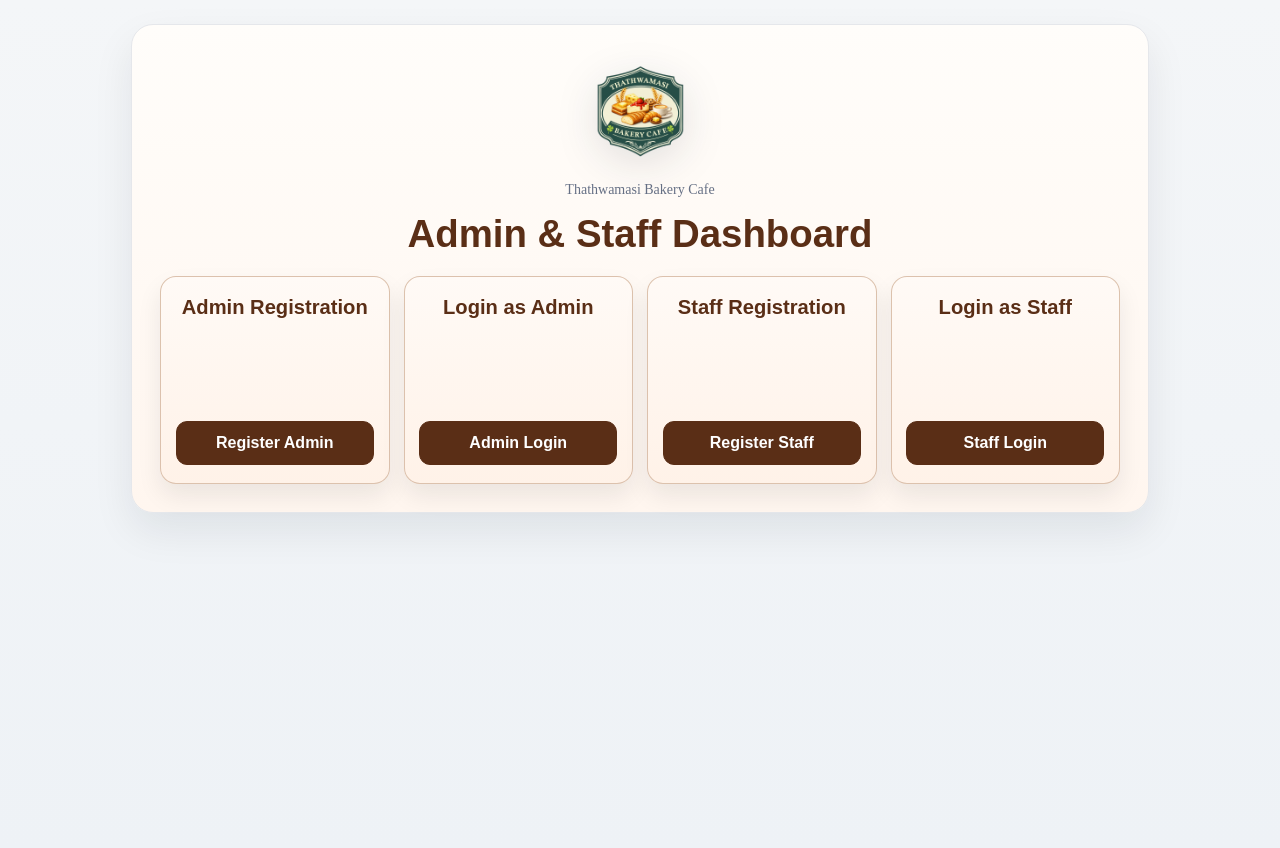
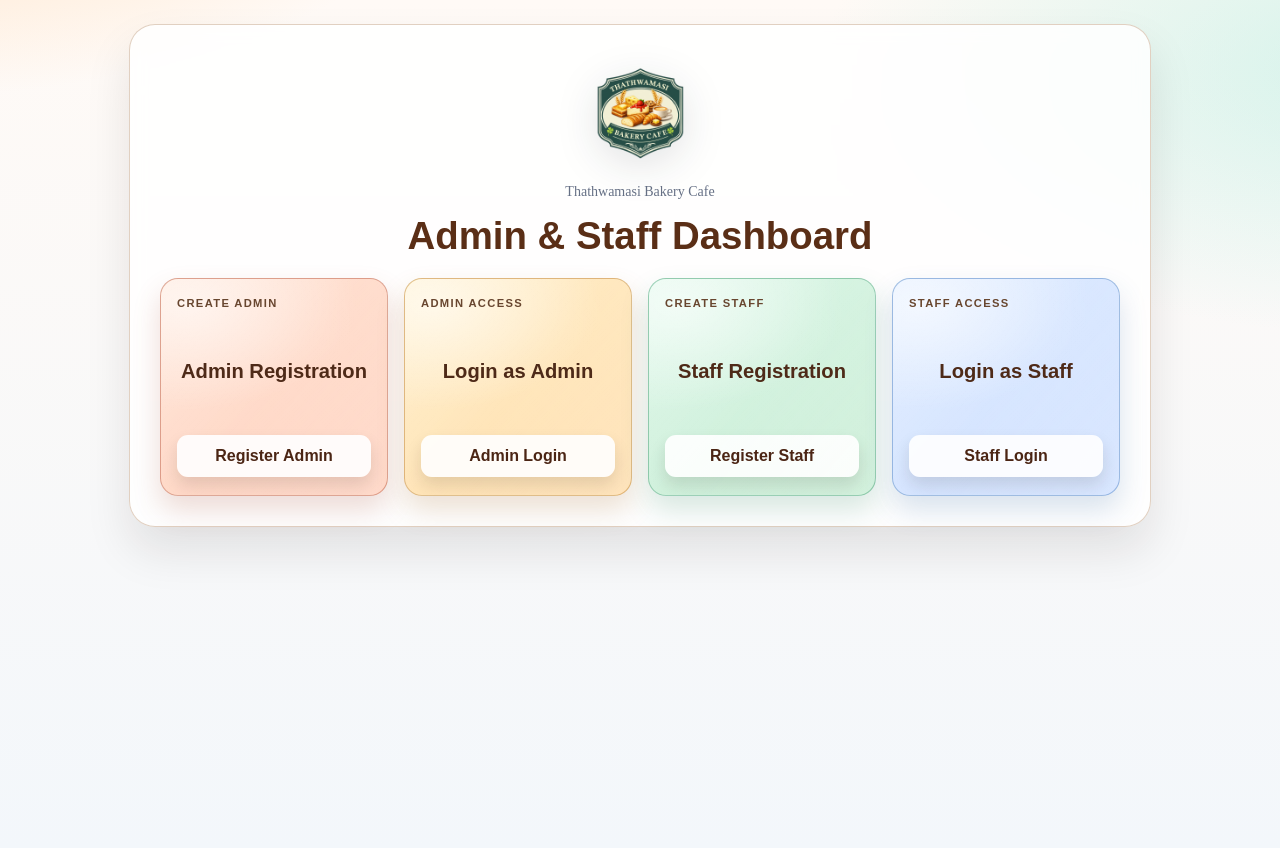
Before and after one commit to AnujMishra77000/suneil_cafe, a Django app: page /dashboard-auth/ in a window 1280 px wide. Run offline with Django 5.2, Linux system fonts and the light colour scheme; parts of the project's set-up code (start-up, migrations or seed data) failed here and were passed over.

Commit message:
New_60 commit

```diff
--- a/orders/static/orders/admin_auth.css
+++ b/orders/static/orders/admin_auth.css
@@ -200,3 +200,203 @@ th{background:#f8fafc;color:#334155}
         width: min(88%, 240px);
     }
 }
+
+/* Premium auth visual upgrade */
+body {
+    background:
+        radial-gradient(980px 420px at -10% -18%, rgba(255, 208, 159, 0.62), transparent 60%),
+        radial-gradient(920px 420px at 110% 8%, rgba(153, 233, 217, 0.42), transparent 64%),
+        linear-gradient(180deg, #fffaf6 0%, #f3f7fb 100%);
+    color: #1f262d;
+}
+
+.auth-card {
+    border-radius: 22px;
+    border: 1px solid rgba(223, 204, 188, 0.92);
+    background: rgba(255, 255, 255, 0.84);
+    backdrop-filter: blur(8px);
+    box-shadow: 0 24px 46px rgba(28, 22, 16, 0.1);
+}
+
+.auth-card--portal-entry {
+    border-radius: 26px;
+    padding: 30px;
+}
+
+.auth-card--portal-entry .portal-grid--cards {
+    gap: 16px;
+}
+
+.auth-card--portal-entry .portal-card--link {
+    position: relative;
+    min-height: 180px;
+    border-radius: 18px;
+    border: 1px solid var(--card-border, rgba(204, 174, 151, 0.9));
+    background: linear-gradient(145deg, var(--card-from, #fff7f1) 0%, var(--card-to, #ffe8d6) 100%);
+    box-shadow: 0 14px 28px var(--card-shadow, rgba(42, 29, 19, 0.12));
+    opacity: 0;
+    transform: translateY(14px) scale(0.985);
+    animation: authCardIn 700ms cubic-bezier(0.18, 0.92, 0.24, 1) forwards;
+    animation-delay: calc(var(--card-index, 0) * 90ms + 60ms);
+    transition: transform 220ms cubic-bezier(0.2, 0.9, 0.24, 1), box-shadow 220ms ease, filter 220ms ease;
+}
+
+.auth-card--portal-entry .portal-card--link::before {
+    content: "";
+    position: absolute;
+    inset: 0;
+    background:
+        radial-gradient(240px 150px at 12% 12%, rgba(255, 255, 255, 0.58), transparent 70%),
+        linear-gradient(130deg, rgba(255, 255, 255, 0.12), rgba(255, 255, 255, 0.02), rgba(255, 255, 255, 0.24));
+    border-radius: inherit;
+    pointer-events: none;
+}
+
+.auth-card--portal-entry .portal-card--link:hover {
+    transform: translateY(-4px) scale(1.01);
+    box-shadow: 0 22px 36px rgba(28, 24, 21, 0.18);
+    filter: saturate(1.06);
+}
+
+.auth-card--portal-entry .portal-card--link h2,
+.auth-card--portal-entry .portal-card--link .portal-card__eyebrow,
+.auth-card--portal-entry .portal-card--link .btn {
+    position: relative;
+    z-index: 1;
+}
+
+.auth-card--portal-entry .portal-card--link .portal-card__eyebrow {
+    margin: 0;
+    font-size: 0.7rem;
+    font-weight: 800;
+    letter-spacing: 0.12em;
+    text-transform: uppercase;
+    color: #68462f;
+}
+
+.auth-card--portal-entry .portal-card--link h2 {
+    color: #4e2a18;
+}
+
+.auth-card--portal-entry .portal-card--link .btn {
+    border: none;
+    background: rgba(255, 255, 255, 0.9);
+    color: #4b2514;
+    box-shadow: 0 8px 16px rgba(35, 24, 16, 0.12);
+}
+
+.auth-card--portal-entry .portal-card--link .btn:hover {
+    background: #fff;
+}
+
+.portal-card--admin-register {
+    --card-from: #ffe6d8;
+    --card-to: #ffcfbb;
+    --card-border: rgba(171, 79, 58, 0.4);
+    --card-shadow: rgba(169, 78, 56, 0.2);
+}
+
+.portal-card--admin-login {
+    --card-from: #fff0cc;
+    --card-to: #ffdca8;
+    --card-border: rgba(170, 114, 44, 0.38);
+    --card-shadow: rgba(163, 107, 39, 0.2);
+}
+
+.portal-card--staff-register {
+    --card-from: #dff8ea;
+    --card-to: #c5ecd2;
+    --card-border: rgba(39, 135, 96, 0.36);
+    --card-shadow: rgba(37, 128, 89, 0.18);
+}
+
+.portal-card--staff-login {
+    --card-from: #e1edff;
+    --card-to: #cddfff;
+    --card-border: rgba(47, 106, 172, 0.36);
+    --card-shadow: rgba(45, 98, 162, 0.18);
+}
+
+.auth-card--form-page {
+    border-radius: 22px;
+    border: 1px solid rgba(206, 215, 230, 0.92);
+    background:
+        radial-gradient(360px 220px at 8% -8%, rgba(255, 214, 172, 0.36), transparent 70%),
+        radial-gradient(420px 260px at 100% -10%, rgba(164, 227, 215, 0.3), transparent 76%),
+        rgba(255, 255, 255, 0.9);
+    box-shadow: 0 26px 44px rgba(26, 22, 18, 0.11);
+    animation: authFormIn 560ms cubic-bezier(0.22, 0.95, 0.29, 1) both;
+}
+
+.auth-card--form-page .auth-top h1 {
+    color: #512a17;
+}
+
+.auth-card--form-page .auth-form {
+    gap: 16px;
+}
+
+.auth-card--form-page .field label {
+    color: #2f3740;
+}
+
+.auth-card--form-page .field input,
+.auth-card--form-page .field select {
+    border: 1px solid #d3dde9;
+    border-radius: 12px;
+    background: #fefefe;
+    transition: border-color 180ms ease, box-shadow 180ms ease, background 180ms ease;
+}
+
+.auth-card--form-page .field input:focus,
+.auth-card--form-page .field select:focus {
+    outline: none;
+    border-color: #86a9d6;
+    background: #fff;
+    box-shadow: 0 0 0 3px rgba(113, 153, 210, 0.18);
+}
+
+.auth-card--form-page .btn-primary {
+    border: none;
+    background: linear-gradient(140deg, #6a3a20 0%, #4c2717 100%);
+    box-shadow: 0 10px 20px rgba(85, 43, 22, 0.24);
+}
+
+.auth-card--form-page .btn-primary:hover {
+    filter: brightness(1.05);
+}
+
+@keyframes authCardIn {
+    from {
+        opacity: 0;
+        transform: translateY(14px) scale(0.985);
+    }
+    to {
+        opacity: 1;
+        transform: translateY(0) scale(1);
+    }
+}
+
+@keyframes authFormIn {
+    from {
+        opacity: 0;
+        transform: translateY(12px);
+    }
+    to {
+        opacity: 1;
+        transform: translateY(0);
+    }
+}
+
+@media (prefers-reduced-motion: reduce) {
+    .auth-card--portal-entry .portal-card--link,
+    .auth-card--form-page {
+        animation: none;
+        opacity: 1;
+        transform: none;
+    }
+
+    .auth-card--portal-entry .portal-card--link {
+        transition: none;
+    }
+}
--- a/orders/templates/orders/admin_auth_form.html
+++ b/orders/templates/orders/admin_auth_form.html
@@ -5,7 +5,7 @@
     <meta charset="UTF-8" />
     <meta name="viewport" content="width=device-width, initial-scale=1.0" />
     <title>{{ page_title }} | Thathwamasi</title>
-    <link rel="stylesheet" href="{% static 'orders/admin_auth.css' %}?v=20260301-auth4" />
+    <link rel="stylesheet" href="{% static 'orders/admin_auth.css' %}?v=20260305-auth8" />
 </head>
 <body>
     <main class="auth-shell">
--- a/orders/templates/orders/admin_auth_portal.html
+++ b/orders/templates/orders/admin_auth_portal.html
@@ -5,7 +5,7 @@
     <meta charset="UTF-8" />
     <meta name="viewport" content="width=device-width, initial-scale=1.0" />
     <title>Dashboard Access | Thathwamasi</title>
-    <link rel="stylesheet" href="{% static 'orders/admin_auth.css' %}?v=20260305-auth6" />
+    <link rel="stylesheet" href="{% static 'orders/admin_auth.css' %}?v=20260305-auth8" />
 </head>
 <body>
     <main class="auth-shell auth-shell--wide">
@@ -20,7 +20,8 @@
 
             <section class="portal-grid portal-grid--cards">
                 {% for card in cards %}
-                <article class="portal-card portal-card--link">
+                <article class="portal-card portal-card--link portal-card--{{ card.slug }}" style="--card-index: {{ forloop.counter0 }};">
+                    <p class="portal-card__eyebrow">{{ card.eyebrow }}</p>
                     <h2>{{ card.title }}</h2>
                     <a class="btn btn-primary" href="{{ card.url }}{% if next_url %}?next={{ next_url|urlencode }}{% endif %}">{{ card.button_label }}</a>
                 </article>
```
Also changed, not shown: orders/auth_forms.py (+19 -1 lines).
